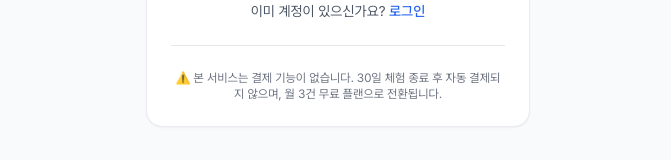
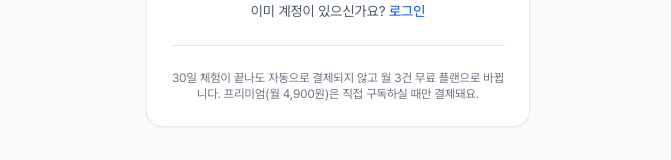
Before and after one commit to Ahrah/PDF-app, a Next.js app: page /signup in a window 1280 px wide. Shown: the part 975-1135 px from the top of the page, without its empty margins (302-973 px from the left). Built offline with nearby package versions, Linux system fonts and the light colour scheme; no server answers.

Commit message:
회원가입 페이지 결제 안내 문구 업데이트
Co-authored-by: Ahrah Sehyun Cho <Ahrah@users.noreply.github.com>

```diff
--- a/app/signup/page.tsx
+++ b/app/signup/page.tsx
@@ -193,7 +193,7 @@ export default function SignupPage() {
 
         <div className="mt-6 pt-6 border-t border-gray-200">
           <p className="text-xs text-gray-500 text-center">
-            ⚠️ 본 서비스는 결제 기능이 없습니다. 30일 체험 종료 후 자동 결제되지 않으며, 월 3건 무료 플랜으로 전환됩니다.
+            30일 체험이 끝나도 자동으로 결제되지 않고 월 3건 무료 플랜으로 바뀝니다. 프리미엄(월 4,900원)은 직접 구독하실 때만 결제돼요.
           </p>
         </div>
       </Card>
```
